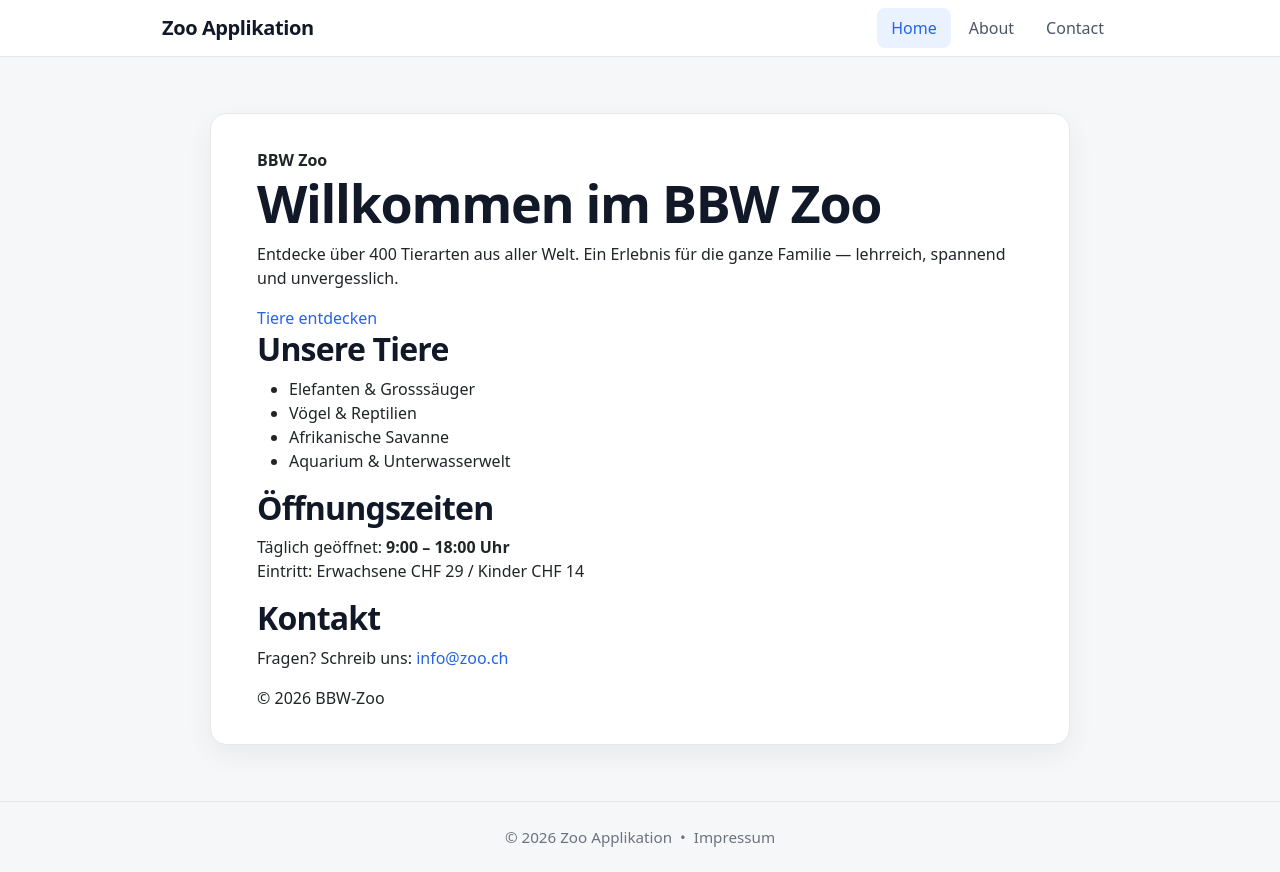
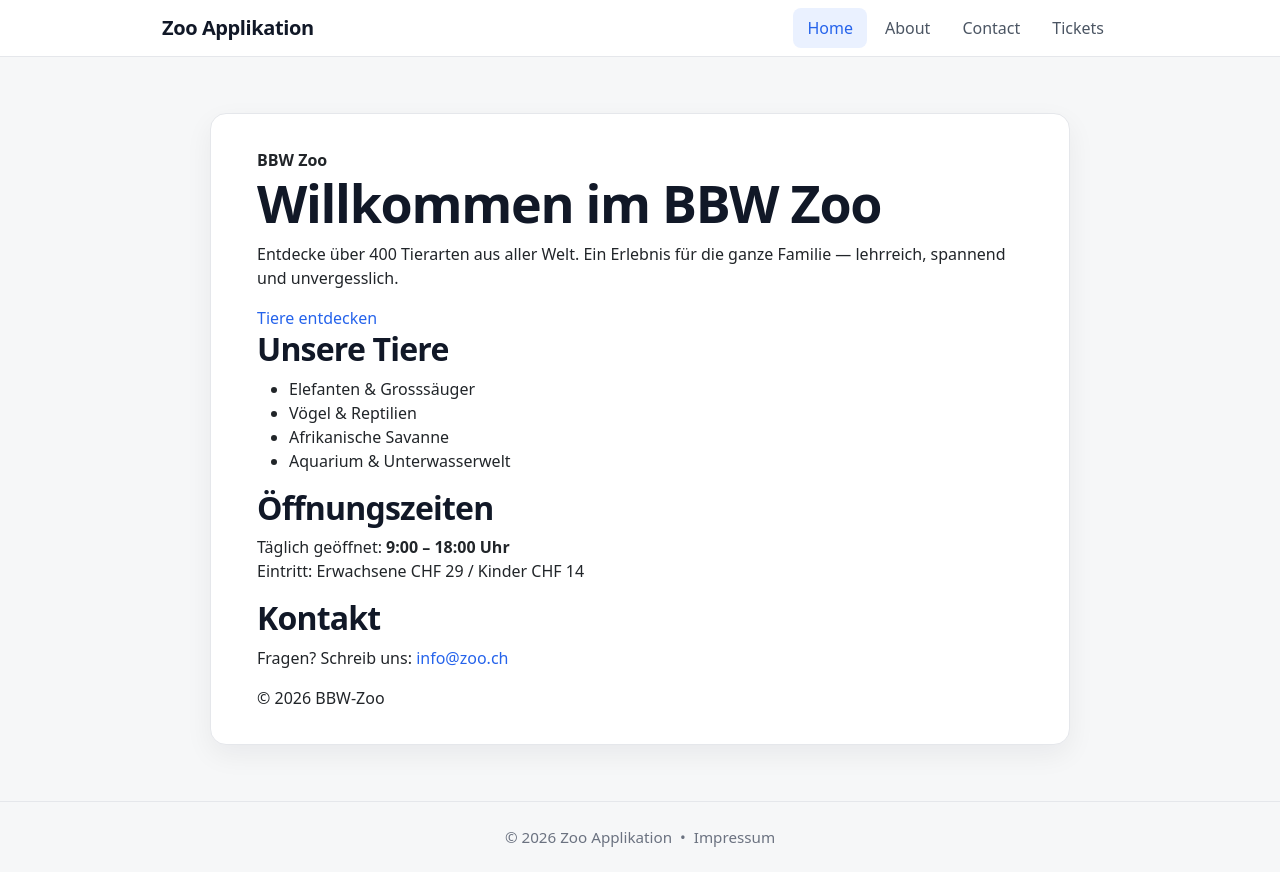
Before and after one commit to GuyNeeman/Zoo-Applikatkon, a React (Vite) app: page / in a window 1280 px wide. Built offline with nearby package versions, Linux system fonts and the light colour scheme.

Commit message:
feat: add tickets to navigation and routing

```diff
--- a/src/App.jsx
+++ b/src/App.jsx
@@ -7,6 +7,7 @@ import Home from "./components/home";
 import About from "./components/about";
 import Contact from "./components/contact";
 import Datenschutz from "./components/privacy";
+import Tickets from "./components/tickets";
 
 function App() {
     return (
@@ -31,6 +32,9 @@ function App() {
                                 <Nav.Link as={NavLink} to="/contact">
                                     Contact
                                 </Nav.Link>
+                                <Nav.Link as={NavLink} to="/tickets">
+                                    Tickets
+                                </Nav.Link>
                             </Nav>
                         </Navbar.Collapse>
                     </Container>
@@ -46,6 +50,7 @@ function App() {
                                 <Route path="/contact" element={<Contact/>}/>
                                 <Route path="/impressum" element={<Impressum/>}/>
                                 <Route path="/privacy" element={<Datenschutz />} />
+                                <Route path="/tickets" element={<Tickets />} />
                             </Routes>
                         </section>
                     </Container>
```
